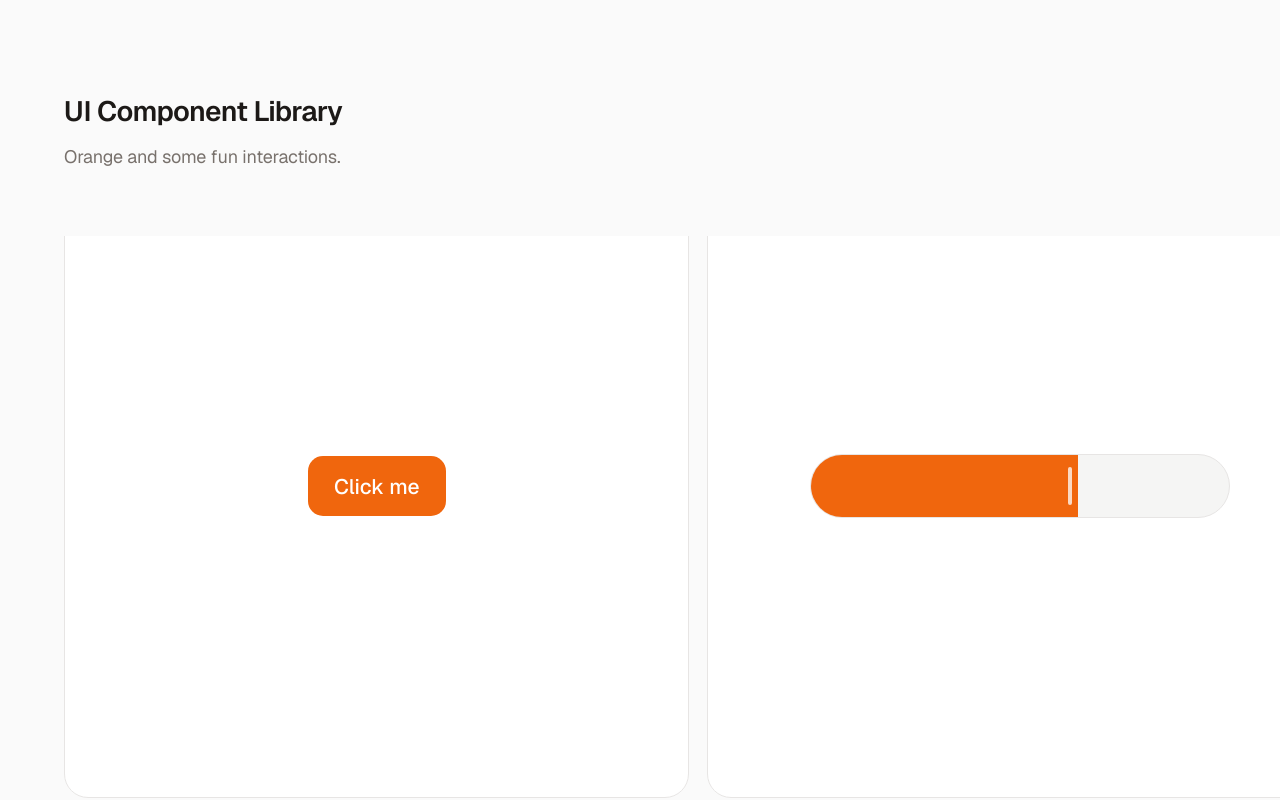
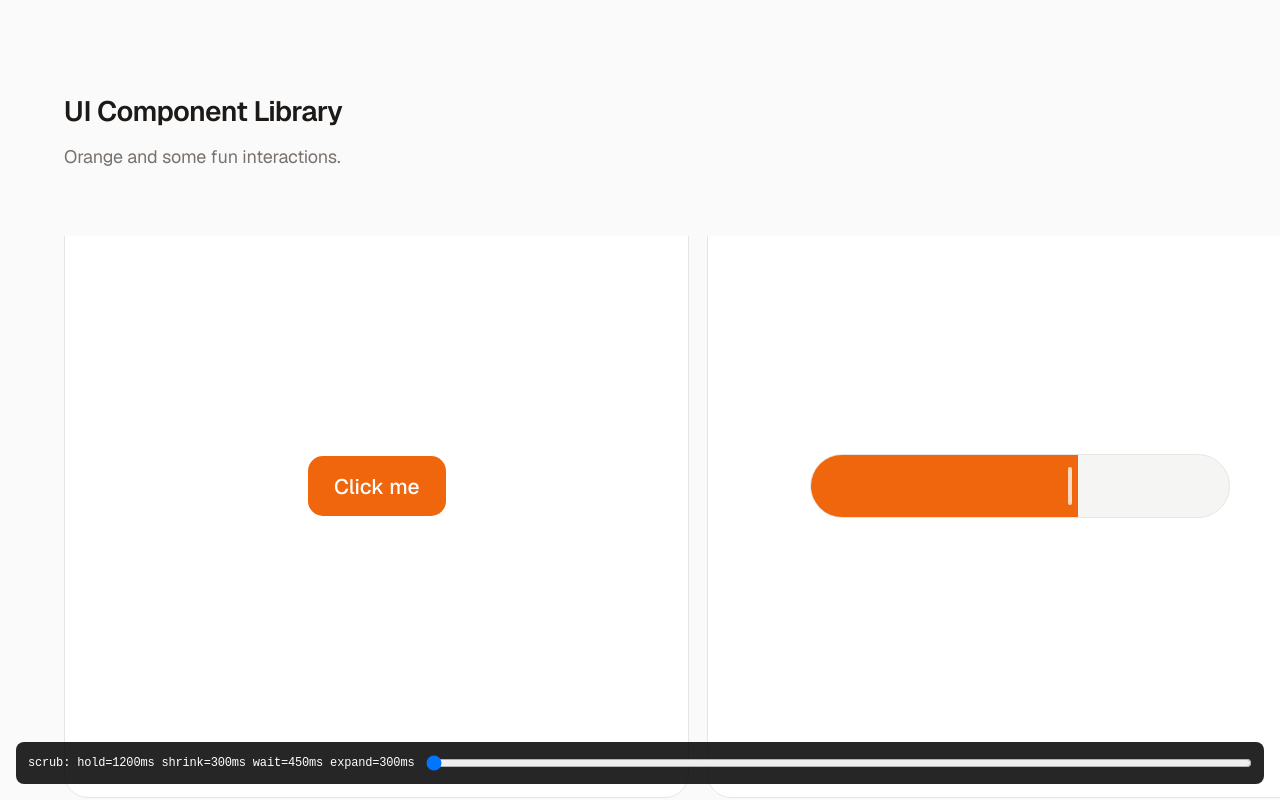
Before and after one commit to deepp2905/ui-library, a Next.js app: page / in a window 1280 px wide. Built offline with nearby package versions, Linux system fonts and the light colour scheme.

Commit message:
fine-tuning details

```diff
--- a/src/components/HoldToDelete.tsx
+++ b/src/components/HoldToDelete.tsx
@@ -27,6 +27,10 @@ export interface HoldToDeleteProps {
 const SHRINK_MS = 300; // scale down to nothing
 const INVISIBLE_WAIT_MS = 450; // time the button stays invisible
 const EXPAND_MS = 300; // fade back to full size
+
+/* TEMP: scrub-debug UI for fine-tuning the animation. Set to false to
+   restore normal hold-to-trigger behavior. */
+const SCRUB_DEBUG = true;
 
 /* Reverse (release-early) animation duration. Independent of hold
    duration so a release always feels snappy regardless of fill speed. */
@@ -108,15 +112,17 @@ export function HoldToDelete({
     const id = burstIdRef.current++;
     setBursts((prev) => [...prev, { id, shards: makeShards() }]);
 
-    /* 1. Scale down to 1%, fading opacity only in the last 25%. */
+    /* 1. Scale down to 1%, fade opacity to 0, blur to 3px — all over
+       the full shrink duration. Blur adds a dissolving/evaporating
+       feel that pairs naturally with a delete action. */
     await controls.start({
       scale: [1, 0.01],
-      opacity: [1, 1, 0],
+      opacity: 0,
+      filter: 'blur(5px)',
       transition: {
         type: 'spring',
         duration: SHRINK_MS / 1000,
         bounce: 0.25,
-        times: [0, 0.75, 1],
       },
     });
     /* Reset the fill while the button is invisible so the reappear
@@ -132,13 +138,18 @@ export function HoldToDelete({
     await controls.start({
       scale: 1,
       opacity: 1,
+      filter: 'blur(0px)',
       transition: {
         scale: {
           duration: EXPAND_MS / 1000,
           ease: FILL_EASE,
         },
         opacity: {
-          duration: (EXPAND_MS / 1000),
+          duration: EXPAND_MS / 1000,
+          ease: FILL_EASE,
+        },
+        filter: {
+          duration: EXPAND_MS / 1000,
           ease: FILL_EASE,
         },
       },
@@ -177,6 +188,63 @@ export function HoldToDelete({
   };
 
   useEffect(() => () => stopProgressAnim(), []);
+
+  /* --- Scrub debug ---
+     Maps a normalized 0..1 slider position to the visual state at the
+     corresponding moment in the full timeline (fill → shrink → wait →
+     expand). Bypasses the async sequence — applies state directly via
+     controls.set and progress.set. Shards spawn the first time the
+     scrub crosses the shrink-start threshold; they animate in real
+     time from there (can't be scrubbed retroactively). */
+  const scrubBurstFiredRef = useRef(false);
+  const TOTAL_MS = holdMs + SHRINK_MS + INVISIBLE_WAIT_MS + EXPAND_MS;
+  const scrubTo = (norm: number) => {
+    const t = norm * TOTAL_MS;
+    // Phase 1: fill (0 .. holdMs)
+    if (t <= holdMs) {
+      progress.set(t / holdMs);
+      controls.set({ scale: 1, opacity: 1, filter: 'blur(0px)' });
+      // Clear any leftover shards from a previous scrub past this point.
+      if (scrubBurstFiredRef.current) {
+        setBursts([]);
+        scrubBurstFiredRef.current = false;
+      }
+      return;
+    }
+    // Spawn burst the moment we cross into the shrink phase.
+    if (!scrubBurstFiredRef.current) {
+      scrubBurstFiredRef.current = true;
+      const id = burstIdRef.current++;
+      setBursts([{ id, shards: makeShards() }]);
+    }
+    // Phase 2: shrink (holdMs .. holdMs + SHRINK_MS)
+    if (t <= holdMs + SHRINK_MS) {
+      const p = (t - holdMs) / SHRINK_MS;
+      // Same shrink curve: scale 1→0.01, opacity 1→0, blur 0→5px.
+      progress.set(1);
+      controls.set({
+        scale: 1 - p * (1 - 0.01),
+        opacity: 1 - p,
+        filter: `blur(${p * 5}px)`,
+      });
+      return;
+    }
+    // Phase 3: invisible wait (constant invisible state)
+    if (t <= holdMs + SHRINK_MS + INVISIBLE_WAIT_MS) {
+      progress.set(0);
+      controls.set({ scale: 0.01, opacity: 0, filter: 'blur(5px)' });
+      return;
+    }
+    // Phase 4: expand (back to scale 1, opacity 1, blur 0)
+    const p =
+      (t - holdMs - SHRINK_MS - INVISIBLE_WAIT_MS) / EXPAND_MS;
+    progress.set(0);
+    controls.set({
+      scale: 0.01 + p * (1 - 0.01),
+      opacity: p,
+      filter: `blur(${(1 - p) * 5}px)`,
+    });
+  };
 
   return (
     <span className={styles.shell}>
@@ -232,6 +300,39 @@ export function HoldToDelete({
           </span>
         </motion.button>
       </motion.span>
+      {SCRUB_DEBUG && (
+        <div
+          style={{
+            position: 'fixed',
+            left: 16,
+            right: 16,
+            bottom: 16,
+            zIndex: 9999,
+            padding: 12,
+            background: 'rgba(0,0,0,0.85)',
+            color: '#fff',
+            fontFamily: 'monospace',
+            fontSize: 12,
+            borderRadius: 8,
+            display: 'flex',
+            gap: 12,
+            alignItems: 'center',
+          }}
+        >
+          <span style={{ whiteSpace: 'nowrap' }}>
+            scrub: hold={holdMs}ms shrink={SHRINK_MS}ms wait=
+            {INVISIBLE_WAIT_MS}ms expand={EXPAND_MS}ms
+          </span>
+          <input
+            type="range"
+            min={0}
+            max={1000}
+            defaultValue={0}
+            style={{ flex: 1 }}
+            onChange={(e) => scrubTo(Number(e.target.value) / 1000)}
+          />
+        </div>
+      )}
     </span>
   );
 }
```
